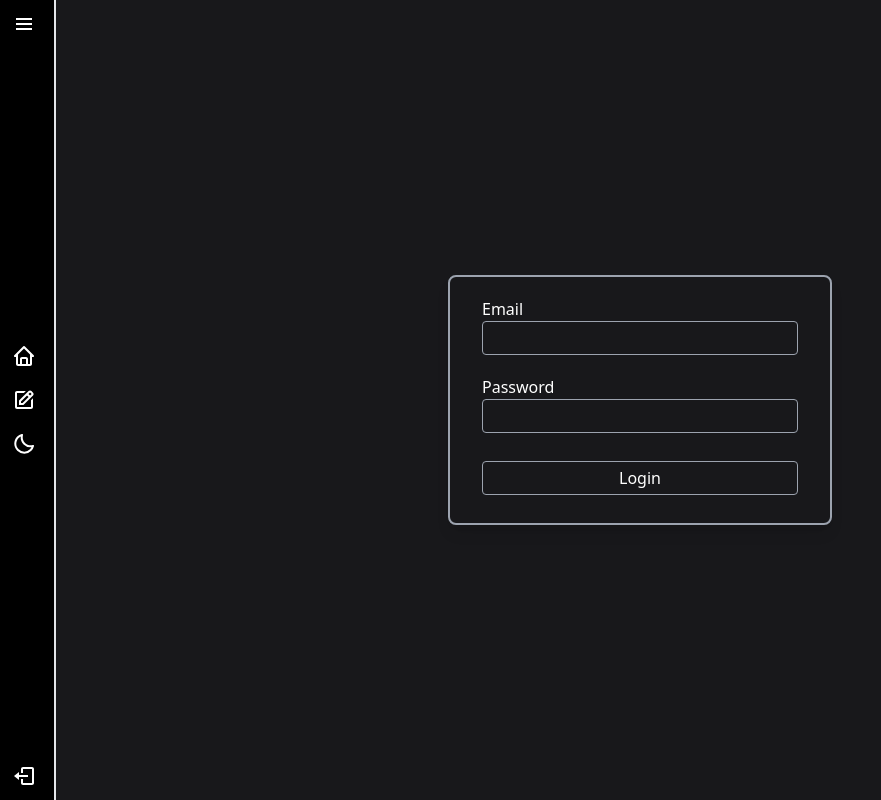
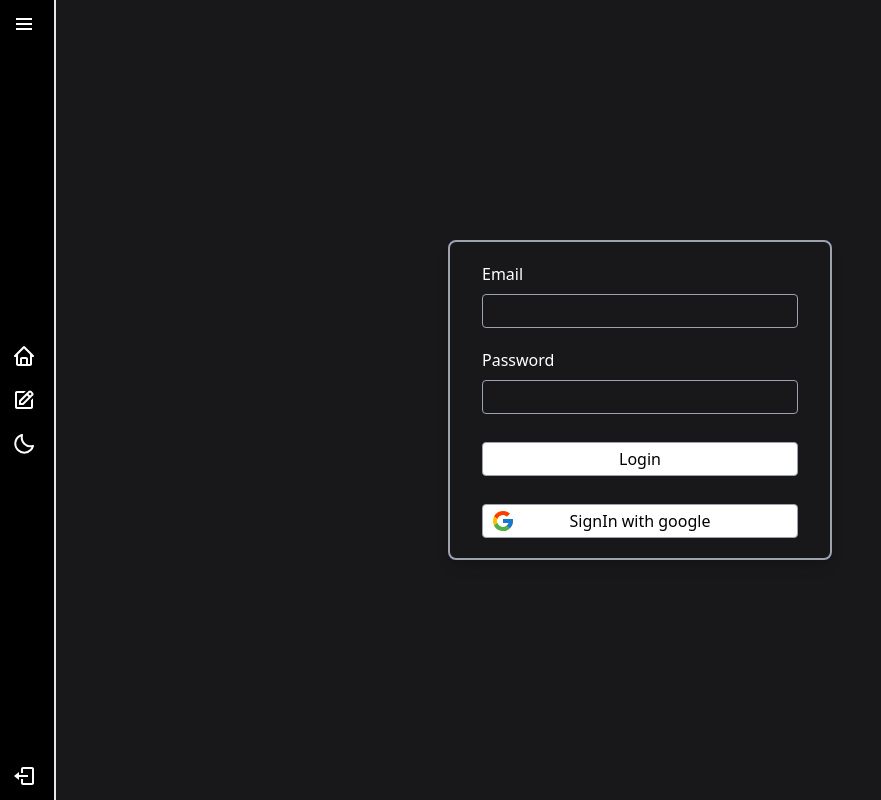
Before and after one commit to Zydiag/blog-post, a React (Vite) app: page /login in a window 1280 px wide. Shown: the whole page, without its empty margins (0-881 px from the left). Built offline with nearby package versions, Linux system fonts and the light colour scheme; no server answers.

Commit message:
added login with email

```diff
--- a/src/auth/index.jsx
+++ b/src/auth/index.jsx
@@ -1,4 +1,5 @@
 import { initializeApp } from 'firebase/app';
+import { getAuth } from 'firebase/auth';
 import { collection, getFirestore } from 'firebase/firestore';
 const firebaseConfig = {
   apiKey: 'AIzaSyBSCHNMEzHPN02MZNmgZforlQpNBY_rjgE',
@@ -13,4 +14,7 @@ const firebaseConfig = {
 // Initialize Firebase
 const app = initializeApp(firebaseConfig);
 export const db = getFirestore(app);
+// export const auth = app.auth();
+
+export const auth = getAuth();
 export const postRef = collection(db, 'posts');
--- a/src/components/BlogCard.jsx
+++ b/src/components/BlogCard.jsx
@@ -1,6 +1,6 @@
 import { Link } from 'react-router-dom';
 
-export const BlogCard = ({ title, id, createdAt }) => {
+export const BlogCard = ({ title, id, createdAt, author }) => {
   return (
     <Link to={`/blog/${id}`}>
       <div className="px-4 pt-2 pb-6 border-2 rounded-md relative mt-8 shadow-md hover:shadow-gray-100 hover:translate-x-[2px] transition-transform dark:text-white">
@@ -9,7 +9,7 @@ export const BlogCard = ({ title, id, createdAt }) => {
         </span>
         <p className="text-xl py-3">{title}</p>
         <span className="absolute right-3 bottom-1 before:content-['-'] before:mr-2 italic">
-          Sahil
+          {author}
         </span>
       </div>
     </Link>
--- a/src/components/Button.jsx
+++ b/src/components/Button.jsx
@@ -1,6 +1,6 @@
 export const Button = ({ text }) => {
   return (
-    <button className="border-[1px] border-gray-400 px-3 py-1 my-2 rounded hover:bg-black hover:text-white dark:hover:bg-white dark:hover:text-black transition-colors duration-200">
+    <button className="border-[1px] border-gray-400 mt-2 px-3 py-1 my-2 rounded hover:bg-black hover:text-white dark:hover:bg-white dark:hover:text-black transition-colors duration-200">
       {text}
     </button>
   );
--- a/src/components/CreatePost.jsx
+++ b/src/components/CreatePost.jsx
@@ -2,8 +2,10 @@ import { useState } from 'react';
 import { Header, Button, MarkdownPreview } from '.';
 import { postRef } from '../auth';
 import { addDoc } from 'firebase/firestore';
+import { useAuth } from '../contexts/AuthContext';
 
 export const CreatePost = () => {
+  const { currentUser } = useAuth();
   const [data, setData] = useState({});
   const handleChange = (e) => {
     setData({ ...data, [e.target.name]: e.target.value });
@@ -11,12 +13,14 @@ export const CreatePost = () => {
   const handleSubmit = async (e) => {
     e.preventDefault();
     console.log(e.target.title.value);
+    console.log(currentUser.displayName);
     const date = new Date();
     setData({});
     await addDoc(postRef, {
       title: e.target.title.value,
       body: e.target.body.value,
       createdAt: date.toLocaleDateString(),
+      author: currentUser.displayName,
     });
     e.target.reset();
   };
--- /dev/null
+++ b/src/contexts/AuthContext.jsx
@@ -0,0 +1,54 @@
+import { createContext, useContext, useEffect, useState } from 'react';
+import { auth } from '../auth';
+import {
+  createUserWithEmailAndPassword,
+  onAuthStateChanged,
+  signInWithEmailAndPassword,
+  signOut,
+  GoogleAuthProvider,
+  signInWithPopup,
+} from 'firebase/auth';
+
+const AuthContext = createContext();
+
+// eslint-disable-next-line react-refresh/only-export-components
+export const useAuth = () => useContext(AuthContext);
+export const AuthProvider = ({ children }) => {
+  const [currentUser, setCurrentUser] = useState({});
+
+  function signUp(name, email, password) {
+    const userCredentials = createUserWithEmailAndPassword(
+      auth,
+      email,
+      password
+    );
+    return userCredentials;
+  }
+  function login(email, password) {
+    return signInWithEmailAndPassword(auth, email, password);
+  }
+
+  function logout() {
+    return signOut(auth);
+  }
+  function googleSignIn() {
+    const googleAuthProvider = new GoogleAuthProvider();
+    return signInWithPopup(auth, googleAuthProvider)
+  }
+
+  useEffect(() => {
+    const unsubscribe = onAuthStateChanged(auth, (user) => {
+      setCurrentUser(user);
+    });
+    return () => unsubscribe;
+  }, [currentUser]);
+
+  const value = {
+    currentUser,
+    setCurrentUser,
+    signUp,
+    login,
+    logout,
+  };
+  return <AuthContext.Provider value={value}>{children}</AuthContext.Provider>;
+};
--- a/src/main.jsx
+++ b/src/main.jsx
@@ -3,13 +3,16 @@ import ReactDOM from 'react-dom/client';
 import { BrowserRouter } from 'react-router-dom';
 import App from './App';
 import './index.css';
+import { AuthProvider } from './contexts/AuthContext';
 
 const root = ReactDOM.createRoot(document.getElementById('root'));
 
 root.render(
   <React.StrictMode>
     <BrowserRouter>
-      <App />
+      <AuthProvider>
+        <App />
+      </AuthProvider>
     </BrowserRouter>
   </React.StrictMode>
 );
--- a/src/pages/CreatePost.jsx
+++ /dev/null
@@ -1,44 +0,0 @@
-import { Header, Button } from '../components';
-import { postRef } from '../auth';
-import { addDoc } from 'firebase/firestore';
-
-export const CreatePost = () => {
-  const handleSubmit = async (e) => {
-    e.preventDefault();
-    console.log(e.target.title.value);
-    const date = new Date();
-    await addDoc(postRef, {
-      title: e.target.title.value,
-      body: e.target.body.value,
-      createdAt: date.toLocaleDateString(),
-    });
-    e.target.reset();
-  };
-  return (
-    <div className="dark:bg-zinc-900 dark:text-white min-h-screen pb-6">
-      <Header title={'Create Post'} />
-      <div className="dark:bg-zinc-900 lg:max-w-6xl md:max-w-5xl mx-auto my-5">
-        <form
-          className="flex flex-col gap-5 items-start"
-          onSubmit={handleSubmit}
-        >
-          <input
-            type="text"
-            name="title"
-            placeholder="Title"
-            className="border-[1px] border-gray-400 rounded py-3 px-2 bg-transparent w-full"
-          />
-          <textarea
-            name="body"
-            id="body"
-            cols="30"
-            rows="10"
-            placeholder="Body"
-            className="border-[1px] border-gray-400 rounded py-3 px-2 bg-transparent w-full"
-          ></textarea>
-          <Button text="Create" />
-        </form>
-      </div>
-    </div>
-  );
-};
--- a/src/pages/Home.jsx
+++ b/src/pages/Home.jsx
@@ -18,8 +18,8 @@ export const Home = () => {
     <div className="dark:bg-zinc-900 dark:text-white min-h-screen pb-5 ">
       <Header title={'Blogpost'} />
       <div className="dark:bg-zinc-900 lg:max-w-6xl md:max-w-5xl mx-auto">
-        {blogs.map(({ id, title, body, createdAt }) => (
-          <BlogCard key={id} id={id} title={title} body={body} createdAt={createdAt} />
+        {blogs.map(({ id, title, body, createdAt, author }) => (
+          <BlogCard key={id} id={id} title={title} body={body} createdAt={createdAt} author={author} />
         ))}
       </div>
     </div>
--- a/src/pages/Login.jsx
+++ b/src/pages/Login.jsx
@@ -1,25 +1,72 @@
-import { Button } from "../components";
+import { useState } from 'react';
+import { useAuth } from '../contexts/AuthContext';
+import loader from '../assets/loading.svg';
+import { useNavigate } from 'react-router-dom';
+import { FcGoogle } from 'react-icons/fc';
 
 export const Login = () => {
+  const navigate = useNavigate();
+  const { login } = useAuth();
+  const [loading, setLoading] = useState(false);
+  const [error, setError] = useState(false);
+  const handleSubmit = async (e) => {
+    e.preventDefault();
+    const email = e.target.email.value;
+    const password = e.target.password.value;
 
-  const handleSubmit = (e) => {
-    e.preventDefault();
-  }
+    try {
+      setLoading(true);
+      await login(email, password);
+      setLoading(false);
+      navigate('/');
+    } catch (error) {
+      setError(true);
+      setLoading(false);
+      console.log(error.message);
+    }
+  };
   return (
     <div className="flex justify-center items-center h-screen dark:bg-zinc-900 dark:text-white">
-      <form onSubmit={handleSubmit} className="flex flex-col w-96 gap-5 border-2 py-5 px-8 rounded-lg shadow-lg dark:border-gray-400">
-        {/* <label htmlFor="Name">
-          Name
-        <input className="border-[1px] border-gray-400 rounded py-1 px-2 bg-transparent w-full" type="text" />
-        </label> */}
-        <label htmlFor="email">Email
-        <input className="border-[1px] border-gray-400 rounded py-1 px-2 bg-transparent w-full" type="email" name="" id="" />
-        </label>
-        <label htmlFor="password">Password
-        <input className="border-[1px] border-gray-400 rounded py-1 px-2 bg-transparent w-full " type="password" />
-        </label>
-        <Button text="Login" />
-      </form>
+      {loading ? (
+        <img src={loader} alt="" />
+      ) : (
+        <form
+          onSubmit={handleSubmit}
+          className="flex flex-col w-96 gap-5 border-2 py-5 px-8 rounded-lg shadow-lg dark:border-gray-400"
+        >
+          <label htmlFor="email">
+            Email
+            <input
+              className="border-[1px] border-gray-400 rounded mt-2 py-1 px-2 bg-transparent w-full"
+              type="email"
+              name="email"
+              id=""
+            />
+          </label>
+          <label htmlFor="password">
+            Password
+            <input
+              className="border-[1px] border-gray-400 rounded mt-2 py-1 px-2 bg-transparent w-full "
+              name="password"
+              type="password"
+            />
+          </label>
+          {error && (
+            <p className="text-red-500 dark:text-red-400">
+              Invalid email or password
+            </p>
+          )}
+          <button className="border-[1px] border-gray-400 rounded mt-2 py-1 bg-zinc-100 text-black dark:bg-white dark:text-black hover:bg-white text-center hover:text-black dark:hover:bg-transparent dark:hover:text-white transition-colors duration-200">
+            Login
+          </button>
+          <button className="relative border-[1px] border-gray-400 rounded mt-2 py-1 bg-zinc-100 text-black dark:bg-white dark:text-black hover:bg-white hover:text-black dark:hover:bg-transparent dark:hover:text-white transition-colors duration-200">
+            <span className="">
+              <FcGoogle className="text-2xl absolute left-2" />
+              SignIn with google
+            </span>
+          </button>
+        </form>
+      )}
     </div>
   );
 };
--- a/src/pages/Register.jsx
+++ b/src/pages/Register.jsx
@@ -1,44 +1,46 @@
-import { getAuth, createUserWithEmailAndPassword } from 'firebase/auth';
-
-const auth = getAuth();
-// createUserWithEmailAndPassword(auth, email, password)
-//   .then((userCredential) => {
-//     // Signed in
-//     const user = userCredential.user;
-//     // ...
-//   })
-//   .catch((error) => {
-//     const errorCode = error.code;
-//     const errorMessage = error.message;
-//     // ..
-//   });
-import { Button } from '../components';
 import { useNavigate } from 'react-router-dom';
-
+import { useAuth } from '../contexts/AuthContext';
+import { useState } from 'react';
+import loader from '../assets/loading.svg';
+import { updateProfile } from 'firebase/auth';
+import { auth } from '../auth';
+import { FcGoogle } from 'react-icons/fc';
 export const Register = () => {
   const navigate = useNavigate();
-  const handleSubmit = (e) => {
+  const { signUp } = useAuth();
+  const [loading, setLoading] = useState(false);
+  const [error, setError] = useState(false);
+
+  const handleSubmit = async (e) => {
     e.preventDefault();
+    const name = e.target.name.value;
     const email = e.target.email.value;
     const password = e.target.password.value;
-    createUserWithEmailAndPassword(auth, email, password)
-      .then((userCredential) => {
-        // Signed in
-        const user = userCredential.user;
-        console.log(user);
+
+    try {
+      setLoading(true);
+      await signUp(name, email, password);
+
+      updateProfile(auth.currentUser, {
+        displayName: name,
+      }).then(() => {});
+
+      setLoading(false);
       navigate('/');
-        // ...
-      })
-      .catch((error) => {
-        const errorCode = error.code;
-        const errorMessage = error.message;
-        console.log(errorMessage);
-        // ..
-      });
+    } catch (error) {
+      setError(true);
+      console.log(error);
+      setLoading(false);
+    }
+
     e.target.reset();
   };
   return (
     <div className="flex justify-center items-center h-screen dark:bg-zinc-900 dark:text-white">
+      {loading ? (
+        // <p>Loading...</p>
+        <img src={loader} alt="" />
+      ) : (
         <form
           onSubmit={handleSubmit}
           className="flex flex-col w-96 gap-5 border-2 py-5 px-8 rounded-lg shadow-lg dark:border-gray-400"
@@ -46,14 +48,15 @@ export const Register = () => {
           <label htmlFor="Name">
             Name
             <input
-            className="border-[1px] border-gray-400 rounded py-1 px-2 bg-transparent w-full"
+              name="name"
+              className="border-[1px] border-gray-400 rounded mt-2 py-1 px-2 bg-transparent w-full"
               type="text"
             />
           </label>
           <label htmlFor="email">
             Email
             <input
-            className="border-[1px] border-gray-400 rounded py-1 px-2 bg-transparent w-full"
+              className="border-[1px] border-gray-400 rounded mt-2 py-1 px-2 bg-transparent w-full"
               type="email"
               name="email"
               id=""
@@ -62,13 +65,29 @@ export const Register = () => {
           <label htmlFor="password">
             Password
             <input
-            className="border-[1px] border-gray-400 rounded py-1 px-2 bg-transparent w-full "
+              className="border-[1px] border-gray-400 rounded mt-2 py-1 px-2 bg-transparent w-full "
               name="password"
               type="password"
             />
           </label>
-        <Button text="Register" />
+          {error && (
+            <p className="text-red-500 dark:text-red-400">
+              Something went wrong
+            </p>
+          )}
+          {/* <Button text="Register" /> */}
+
+          <button className="border-[1px] border-gray-400 rounded mt-2 py-1 bg-zinc-100 text-black dark:bg-white dark:text-black hover:bg-white text-center hover:text-black dark:hover:bg-transparent dark:hover:text-white transition-colors duration-200">
+            Login
+          </button>
+          <button className="relative border-[1px] border-gray-400 rounded mt-2 py-1 bg-zinc-100 text-black dark:bg-white dark:text-black hover:bg-white hover:text-black dark:hover:bg-transparent dark:hover:text-white transition-colors duration-200">
+            <span className="">
+              <FcGoogle className="text-2xl absolute left-2" />
+              SignIn with google
+            </span>
+          </button>
         </form>
+      )}
     </div>
   );
 };
```
Also changed, not shown: src/components/Sidebar.jsx (+10 -2 lines), src/routes/AllRoutes.jsx (+6 -1 lines), src/assets/loading.svg (added). Lines whose indentation alone changed are shown as unchanged.
